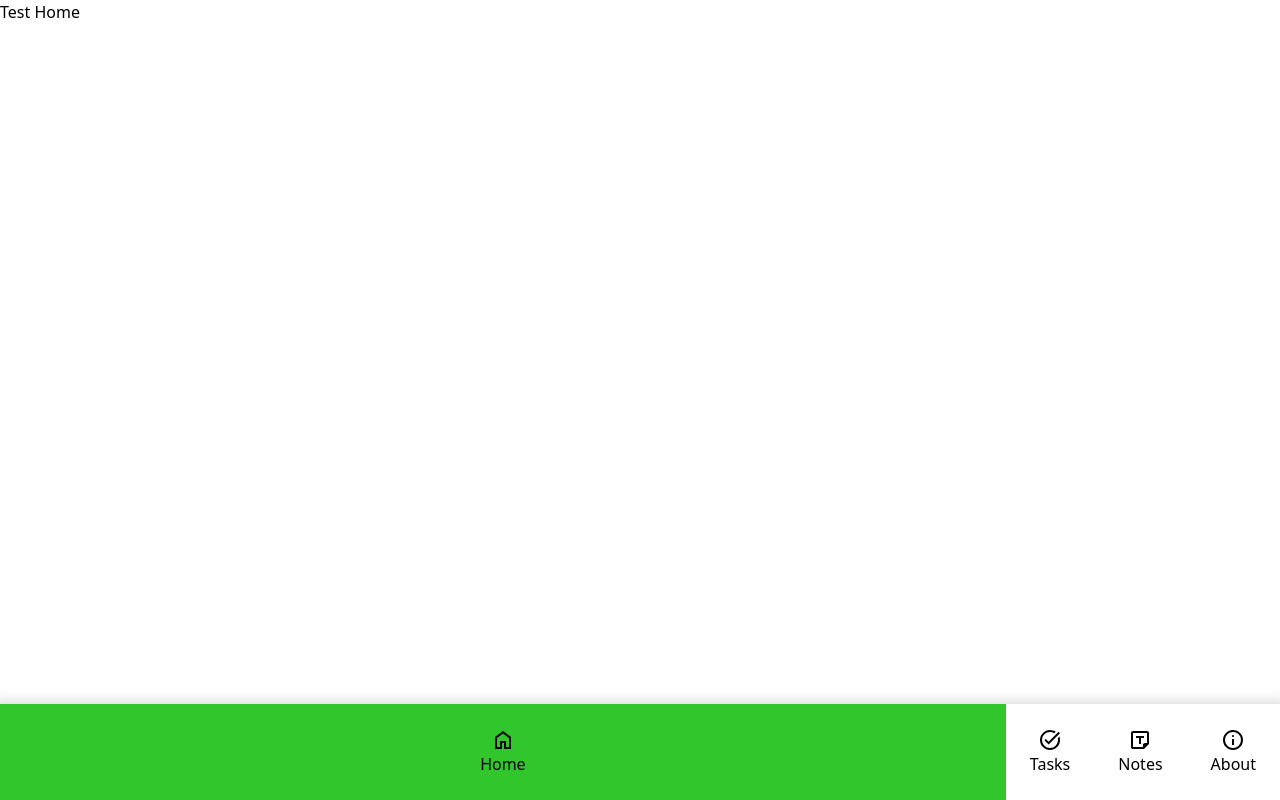
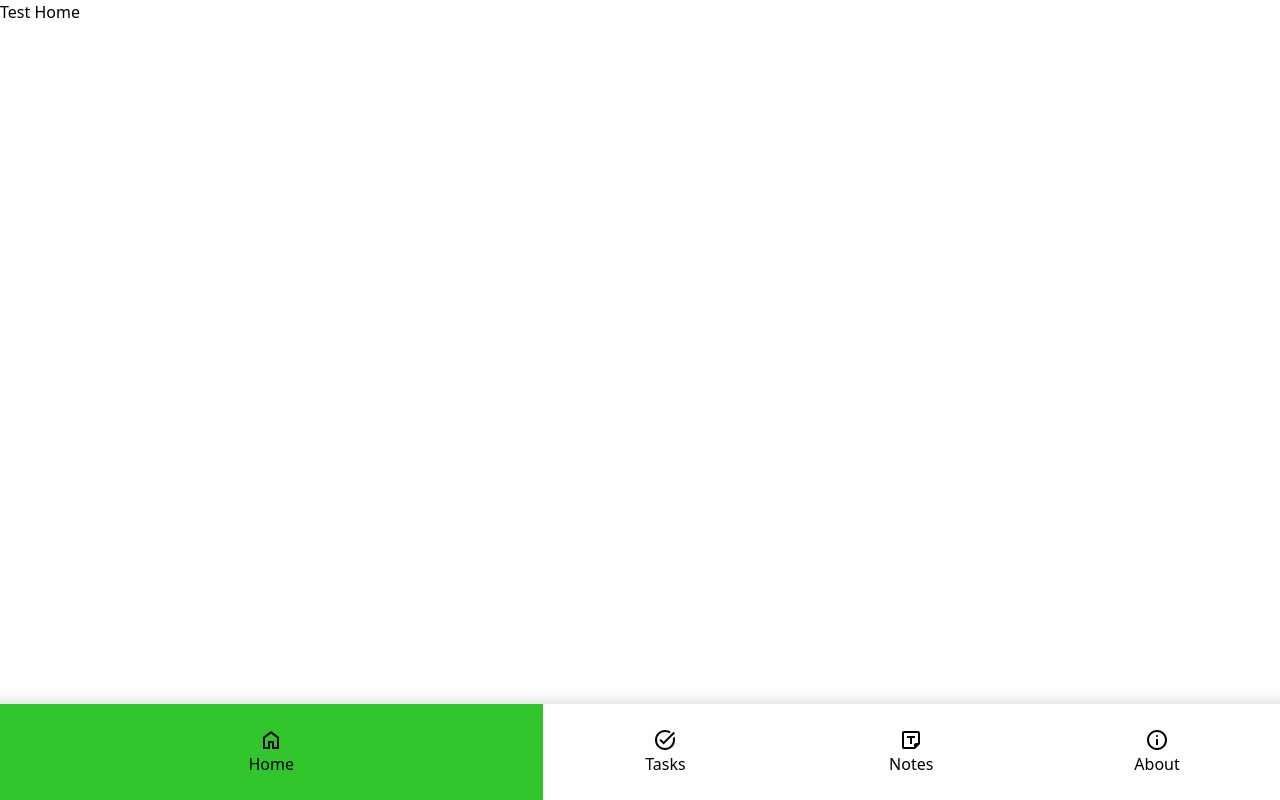
Before and after one commit to smgsankar/mini-projects, a React (Vite) app in the folder todo/: page / in a window 1280 px wide. Built offline with nearby package versions, Linux system fonts and the light colour scheme.

Commit message:
fix: improvise the slide animation

```diff
--- a/todo/src/About/index.jsx
+++ b/todo/src/About/index.jsx
@@ -1,3 +1,6 @@
-export function About() {
-  return <div>Test About</div>;
+import { TabContent } from "../Common/components/TabContent";
+
+export function About({ active }) {
+  if (!active) return <TabContent />;
+  return <TabContent>Test About</TabContent>;
 }
--- a/todo/src/App.jsx
+++ b/todo/src/App.jsx
@@ -1,4 +1,4 @@
-import { useRef, useState } from "react";
+import { useEffect, useRef, useState } from "react";
 import { BottomNavigation } from "./Common/components/BottomNavigation";
 import { Home } from "./Home";
 import { Tasks } from "./Tasks";
@@ -6,6 +6,7 @@ import { Notes } from "./Notes";
 import { About } from "./About";
 
 export function App() {
+  const containerRef = useRef(null);
   const [activeTab, setActiveTab] = useState(0);
   const touchStartXRef = useRef(-1);
 
@@ -37,27 +38,28 @@ export function App() {
     touchStartXRef.current = -1;
   };
 
-  const renderTab = () => {
-    switch (activeTab) {
-      case 1:
-        return <Tasks />;
-      case 2:
-        return <Notes />;
-      case 3:
-        return <About />;
-      default:
-        return <Home />;
-    }
-  };
+  useEffect(() => {
+    if (!containerRef.current) return;
+    containerRef.current.scrollTo({
+      left: activeTab * window.innerWidth,
+      behavior: "smooth",
+    });
+  }, [activeTab]);
 
   return (
-    <div
-      className="h-[100dvh] w-[100dvw]"
-      onTouchStart={handleTouchStart}
-      onTouchEnd={handleTouchEnd}
-    >
-      {renderTab()}
+    <>
+      <div
+        ref={containerRef}
+        className="w-fill h-fill flex overflow-hidden"
+        onTouchStart={handleTouchStart}
+        onTouchEnd={handleTouchEnd}
+      >
+        <Home active={activeTab === 0} />
+        <Tasks active={activeTab === 1} />
+        <Notes active={activeTab === 2} />
+        <About active={activeTab === 3} />
+      </div>
       <BottomNavigation activeTab={activeTab} setActiveTab={setActiveTab} />
-    </div>
+    </>
   );
 }
--- a/todo/src/Common/components/BottomNavigation/BottomNavigationAction.jsx
+++ b/todo/src/Common/components/BottomNavigation/BottomNavigationAction.jsx
@@ -17,7 +17,7 @@ export function BottomNavigationAction({
     <div
       onClick={onTabClick}
       className={`transition-all ease-linear motion-reduce:transition-none p-6 flex flex-col items-center ${
-        isActive ? "flex-[1.05] bg-accent-green" : ""
+        isActive ? "bg-accent-green flex-[2.5]" : "flex-1"
       }`}
     >
       <div>
--- /dev/null
+++ b/todo/src/Common/components/TabContent.jsx
@@ -0,0 +1,3 @@
+export function TabContent({ children }) {
+  return <div className="w-fill h-fill flex-shrink-0">{children}</div>;
+}
--- a/todo/src/Home/index.jsx
+++ b/todo/src/Home/index.jsx
@@ -1,3 +1,6 @@
-export function Home() {
-  return <div>Test Home</div>;
+import { TabContent } from "../Common/components/TabContent";
+
+export function Home({ active }) {
+  if (!active) return <TabContent />;
+  return <TabContent>Test Home</TabContent>;
 }
--- a/todo/src/Notes/index.jsx
+++ b/todo/src/Notes/index.jsx
@@ -1,3 +1,6 @@
-export function Notes() {
-  return <div>Test Notes</div>;
+import { TabContent } from "../Common/components/TabContent";
+
+export function Notes({ active }) {
+  if (!active) return <TabContent />;
+  return <TabContent>Test Notes</TabContent>;
 }
--- a/todo/src/Tasks/index.jsx
+++ b/todo/src/Tasks/index.jsx
@@ -1,3 +1,6 @@
-export function Tasks() {
-  return <div>Test Tasks</div>;
+import { TabContent } from "../Common/components/TabContent";
+
+export function Tasks({ active }) {
+  if (!active) return <TabContent />;
+  return <TabContent>Test Tasks</TabContent>;
 }
```
